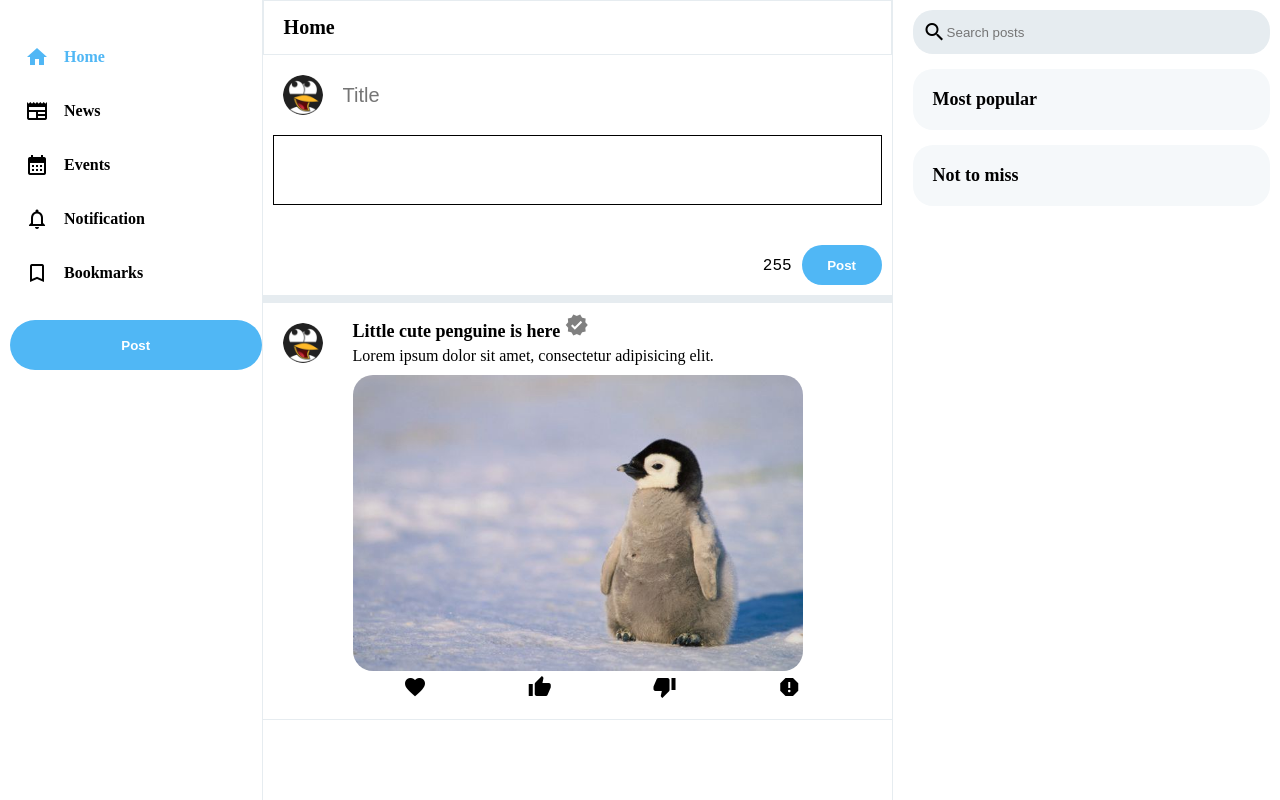
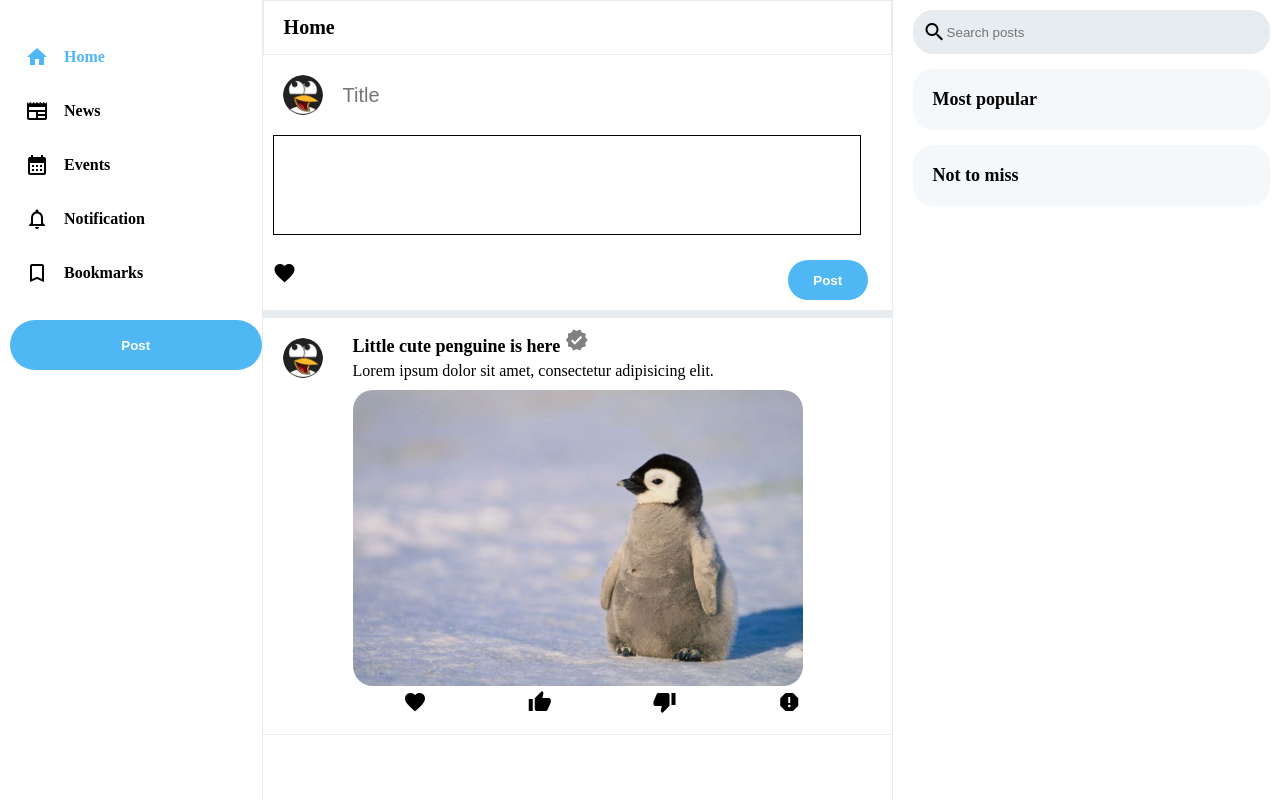
Before and after one commit to VAOkolo/Blog_Frontend_PW, a plain HTML site: page client/homepage.html in a window 1280 px wide. Drawn offline with Linux system fonts and the light colour scheme.

Commit message:
textarea added

```diff
--- a/client/homepage.html
+++ b/client/homepage.html
@@ -73,9 +73,20 @@
                         <!-- <textare style="border: 1px solid black; width: 80px;" class="postText" placeholder="Share your thoughts"></textare> -->
                         <!-- <input class="postContent" type="text" placeholder="Share your thoughts"/> -->
                     </div>
-                    <textare style="border: 1px solid black;" class="postText" placeholder="Share your thoughts"></textare>
 
-                    <pre class="align">255<button class="postButton">Post</button></pre>
+                    <!-- assistance needed for the placeholder does not show -->
+                    <textare class="postText" placeholder="Share your thoughts"></textare>
+
+                    <span class="createPostFooter">
+                        <span class="material-icons"> favorite </span>
+                        <button class="postButton">Post</button>
+                    </span>
+
+                    <!-- <span class="alignFooter">
+                        <pre>255<button class="postButton">Post</button></pre>
+                    </span> -->
+
+                    <!-- <pre class="align">test <span class="material-icons"> favorite </span></pre> -->
 
                 </form>
 
--- a/client/style.css
+++ b/client/style.css
@@ -160,16 +160,16 @@ body{
 }
 
 .postText {
-    /* flex: 1; */
     display: flex;
     height: 70px;
     margin-left: 10px;
     font-size: 20px;
-    width: 95;
-    max-height: 100px;
-
-    /* border: none;
-    outline: none;  */
+    width: 95%;
+    height: 100px;
+    padding-left: 20px;
+    /* border: none; */
+    /* outline: none;  */
+    border: 1px solid black;
 }
 
 .postButton {
@@ -181,16 +181,19 @@ body{
     width: 80px;
     height: 40px;
     margin-top: 20px;
+    margin-left: 80%;
+}
+
+/* .alignFooter{ */
+    /* margin-top: 5px; */
+    /* margin-left: auto; */
+    /* font-size: 16px;     */
+/* } */
+
+.createPostFooter {
+    margin-top: 5px;
     margin-left: 10px;
 }
-
-.align{
-    margin-top: 20px;
-    margin-left: auto;
-    font-size: 16px;
-
-}
-
 
 /* posts list */
 .postAvatar img {
```
